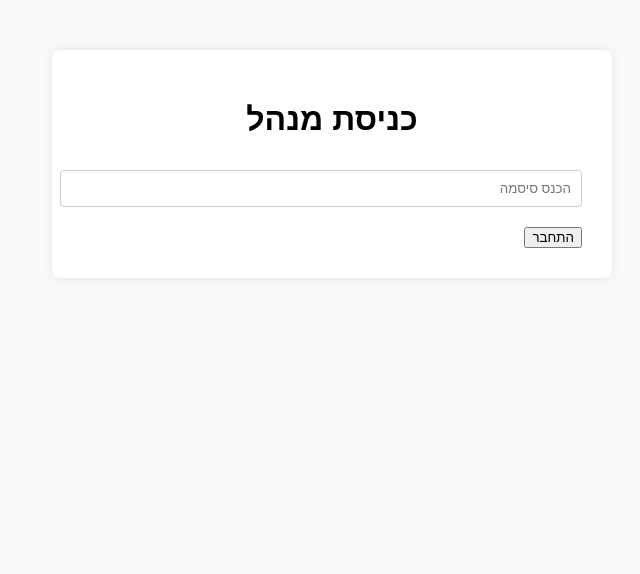
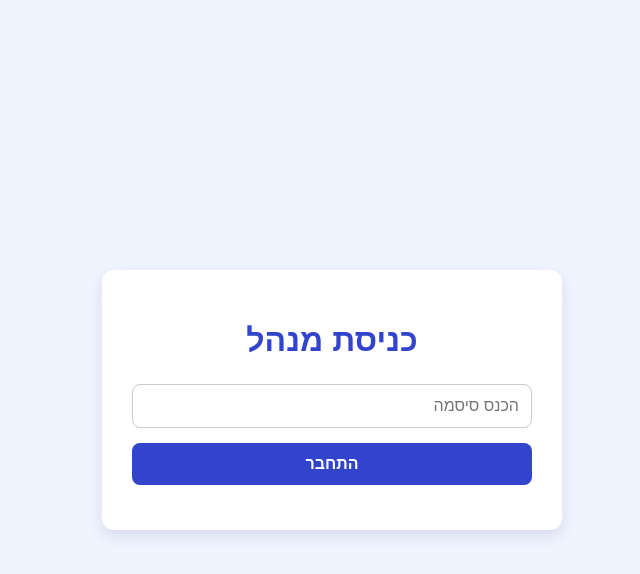
Before and after one commit to naftaliBerger/complaints, a website: page public/admin-login.html in a window 1280 px wide. Shown: the whole page, without its empty margins (308-948 px from the left). Drawn offline with Linux system fonts and the light colour scheme.

Commit message:
end project 10.08

```diff
--- a/public/admin-login.html
+++ b/public/admin-login.html
@@ -8,7 +8,7 @@
 <body>
   <div class="container">
     <h1>כניסת מנהל</h1>
-    <form action="/admin" method="POST">
+    <form action="/complaints/admin" method="POST">
       <input type="password" name="password" placeholder="הכנס סיסמה" required />
       <button type="submit">התחבר</button>
     </form>
--- a/public/style.css
+++ b/public/style.css
@@ -1,67 +1,48 @@
 body {
   font-family: Arial, sans-serif;
   direction: rtl;
-  background-color: #f9f9f9;
+  background: #f0f4ff;
   margin: 0;
-  padding: 0;
+  display: flex;
+  justify-content: center;
+  align-items: center;
+  min-height: 100vh;
 }
 
 .container {
-  max-width: 500px;
-  margin: 50px auto;
   background: white;
   padding: 30px;
-  border-radius: 8px;
-  box-shadow: 0 0 10px rgba(0, 0, 0, 0.1);
-}
-
-h1, h2 {
+  border-radius: 12px;
+  box-shadow: 0 6px 15px rgba(0,0,100,0.1);
+  max-width: 400px;
+  width: 90%;
   text-align: center;
 }
 
-input, textarea {
-  width: 100%;
-  padding: 10px;
-  margin-top: 10px;
-  margin-bottom: 20px;
-  border: 1px solid #ccc;
-  border-radius: 4px;
+h1 {
+  color: #3344cc;
+  margin-bottom: 25px;
+  font-weight: bold;
 }
 
-textarea {
-  height: 120px;
+input, textarea, button {
+  width: 100%;
+  padding: 12px;
+  margin-bottom: 15px;
+  border-radius: 8px;
+  border: 1px solid #ccc;
+  font-size: 16px;
+  box-sizing: border-box;
 }
 
-.btn {
-  display: inline-block;
-  width: 100%;
-  padding: 10px;
-  background-color: #007bff;
+button {
+  background: #3344cc;
   color: white;
   border: none;
-  border-radius: 4px;
   cursor: pointer;
-  font-size: 16px;
+  font-weight: bold;
 }
 
-.btn:hover {
-  background-color: #0056b3;
+button:hover {
+  background: #223399;
 }
-
-.admin {
-  background-color: #28a745;
-}
-
-.admin:hover {
-  background-color: #1e7e34;
-}
-
-ul {
-  list-style: none;
-  padding: 0;
-}
-
-li {
-  padding: 10px;
-  border-bottom: 1px solid #ddd;
-}
```
Also changed, not shown: public/index.html (+2 -2 lines).
